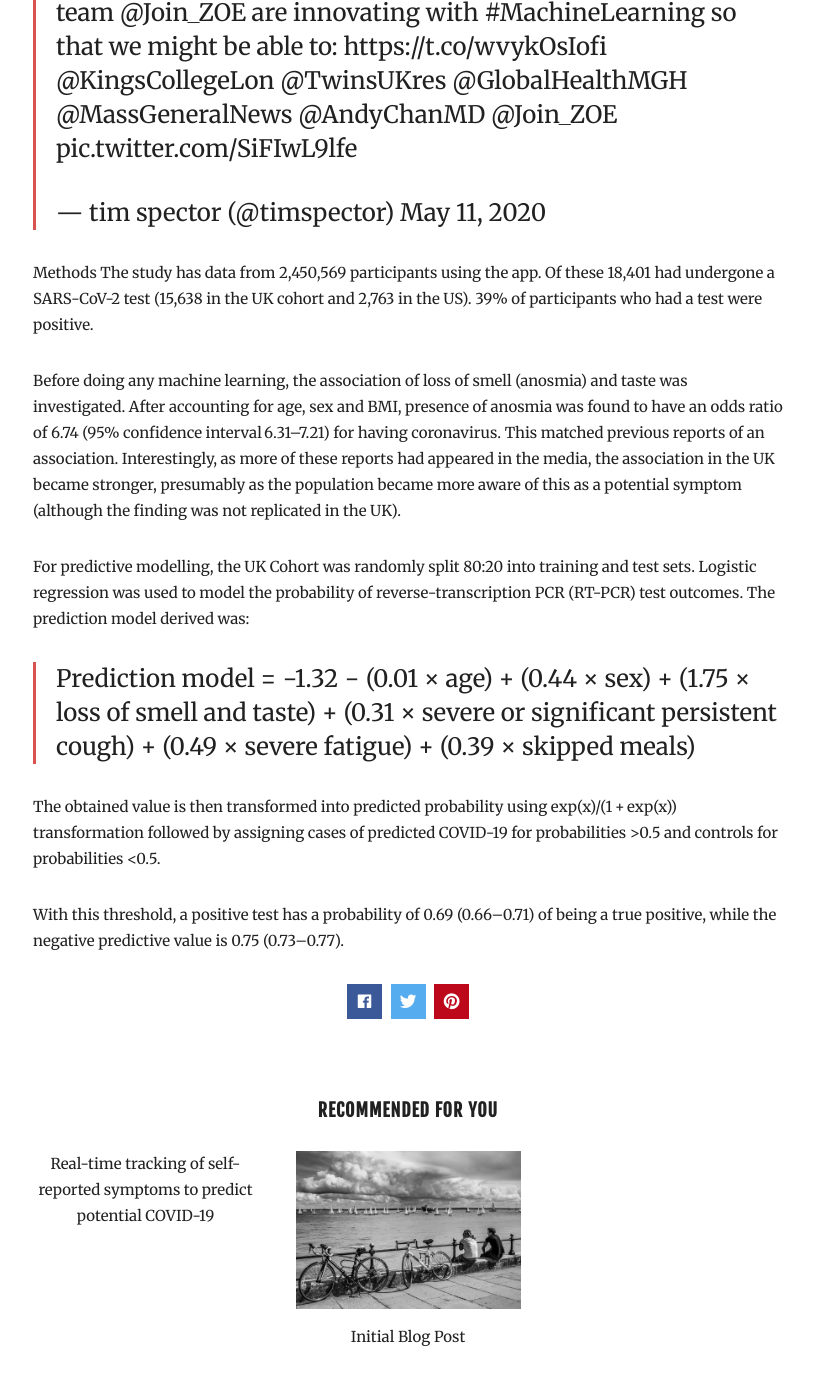
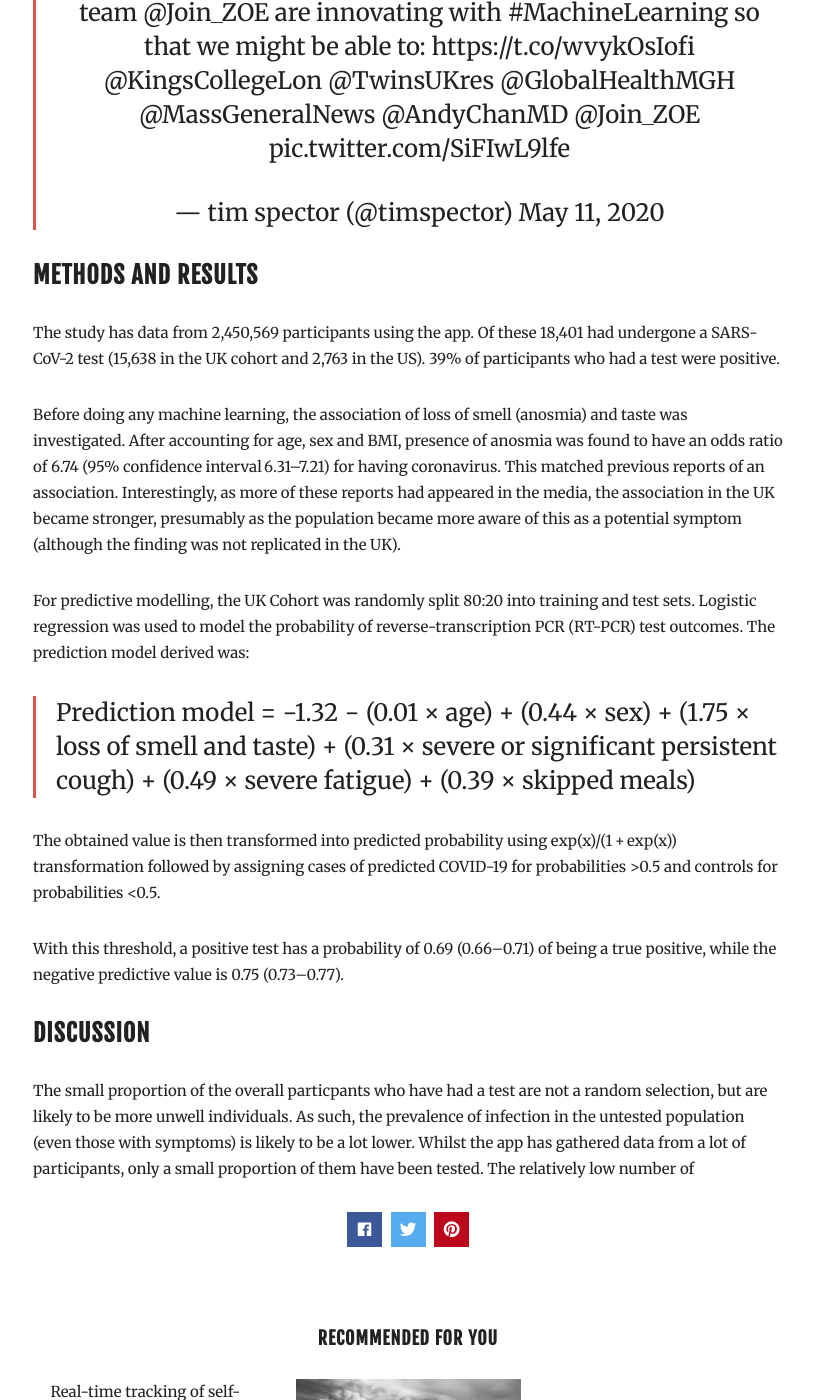
Before and after one commit to gtdalton/gtdalton.github.io, a Jekyll site: the page built from _posts/2020-05-13-Real-time-tracking-of-self-reported-symptoms-to-predict-potential-COVID-19.md, in a window 1280 px wide and 1400 px high, scrolled down 556 px. Shown: the whole window, without its empty margins (232-1046 px from the left). Built offline with Jekyll 4.4.1, drawn with Linux system fonts in a browser that asks for light colours; nearby versions of some CDN libraries; comment, search, counter and statistics services are not loaded.

Commit message:
try to align center

```diff
--- a/_posts/2020-05-13-Real-time-tracking-of-self-reported-symptoms-to-predict-potential-COVID-19.md
+++ b/_posts/2020-05-13-Real-time-tracking-of-self-reported-symptoms-to-predict-potential-COVID-19.md
@@ -7,17 +7,22 @@ tags:   [Logistic Regression]
 ---
 I have been self-reporting symptoms using the COVID Symptom Study App from King's College London, so I was interested to see Tim Spector post on Twitter about a new study in Nature using machine learning to create a model combining symptoms to make predictions about probable infection.
 
-<blockquote class="twitter-tweet"><p lang="en" dir="ltr">Could you predict <a href="https://twitter.com/hashtag/COVID19?src=hash&amp;ref_src=twsrc%5Etfw">#COVID19</a> likelihood without a test? The team <a href="https://twitter.com/Join_ZOE?ref_src=twsrc%5Etfw">@Join_ZOE</a> are innovating with <a href="https://twitter.com/hashtag/MachineLearning?src=hash&amp;ref_src=twsrc%5Etfw">#MachineLearning</a> so that we might be able to: <a href="https://t.co/wvykOsIofi">https://t.co/wvykOsIofi</a> <a href="https://twitter.com/KingsCollegeLon?ref_src=twsrc%5Etfw">@KingsCollegeLon</a> <a href="https://twitter.com/TwinsUKres?ref_src=twsrc%5Etfw">@TwinsUKres</a> <a href="https://twitter.com/GlobalHealthMGH?ref_src=twsrc%5Etfw">@GlobalHealthMGH</a> <a href="https://twitter.com/MassGeneralNews?ref_src=twsrc%5Etfw">@MassGeneralNews</a> <a href="https://twitter.com/AndyChanMD?ref_src=twsrc%5Etfw">@AndyChanMD</a> <a href="https://twitter.com/Join_ZOE?ref_src=twsrc%5Etfw">@Join_ZOE</a> <a href="https://t.co/SiFIwL9lfe">pic.twitter.com/SiFIwL9lfe</a></p>&mdash; tim spector (@timspector) <a href="https://twitter.com/timspector/status/1259789366496542721?ref_src=twsrc%5Etfw">May 11, 2020</a></blockquote> <script async src="https://platform.twitter.com/widgets.js" charset="utf-8"></script>
+<blockquote class="twitter-tweet" align='center'><p lang="en" dir="ltr">Could you predict <a href="https://twitter.com/hashtag/COVID19?src=hash&amp;ref_src=twsrc%5Etfw">#COVID19</a> likelihood without a test? The team <a href="https://twitter.com/Join_ZOE?ref_src=twsrc%5Etfw">@Join_ZOE</a> are innovating with <a href="https://twitter.com/hashtag/MachineLearning?src=hash&amp;ref_src=twsrc%5Etfw">#MachineLearning</a> so that we might be able to: <a href="https://t.co/wvykOsIofi">https://t.co/wvykOsIofi</a> <a href="https://twitter.com/KingsCollegeLon?ref_src=twsrc%5Etfw">@KingsCollegeLon</a> <a href="https://twitter.com/TwinsUKres?ref_src=twsrc%5Etfw">@TwinsUKres</a> <a href="https://twitter.com/GlobalHealthMGH?ref_src=twsrc%5Etfw">@GlobalHealthMGH</a> <a href="https://twitter.com/MassGeneralNews?ref_src=twsrc%5Etfw">@MassGeneralNews</a> <a href="https://twitter.com/AndyChanMD?ref_src=twsrc%5Etfw">@AndyChanMD</a> <a href="https://twitter.com/Join_ZOE?ref_src=twsrc%5Etfw">@Join_ZOE</a> <a href="https://t.co/SiFIwL9lfe">pic.twitter.com/SiFIwL9lfe</a></p>&mdash; tim spector (@timspector) <a href="https://twitter.com/timspector/status/1259789366496542721?ref_src=twsrc%5Etfw">May 11, 2020</a></blockquote> <script async src="https://platform.twitter.com/widgets.js" charset="utf-8"></script>
 
-Methods
+### Methods and Results
+
 The study has data from 2,450,569 participants using the app.  Of these 18,401 had undergone a SARS-CoV-2 test (15,638 in the UK cohort and 2,763 in the US).  39% of participants who had a test were positive.
 
 Before doing any machine learning, the association of loss of smell (anosmia) and taste was investigated.  After accounting for age, sex and BMI, presence of anosmia was found to have an odds ratio of 6.74 (95% confidence interval 6.31–7.21) for having coronavirus.  This matched previous reports of an association.  Interestingly, as more of these reports had appeared in the media, the association in the UK became stronger, presumably as the population became more aware of this as a potential symptom (although the finding was not replicated in the UK).
 
 For predictive modelling, the UK Cohort was randomly split 80:20 into training and test sets.
 Logistic regression was used to model the probability of reverse-transcription PCR (RT-PCR) test outcomes.  The prediction model derived was:
-> Prediction model = −1.32 − (0.01 × age) + (0.44 × sex) + (1.75 × loss of smell and taste) + (0.31 × severe or significant persistent cough) + (0.49 × severe fatigue) + (0.39 × skipped meals)
+>Prediction model = −1.32 − (0.01 × age) + (0.44 × sex) + (1.75 × loss of smell and taste) + (0.31 × severe or significant persistent cough) + (0.49 × severe fatigue) + (0.39 × skipped meals)
 
 The obtained value is then transformed into predicted probability using exp(x)/(1 + exp(x)) transformation followed by assigning cases of predicted COVID-19 for probabilities >0.5 and controls for probabilities <0.5.
 
 With this threshold, a positive test has a probability of 0.69 (0.66–0.71) of being a true positive, while the negative predictive value is 0.75 (0.73–0.77).
+
+### Discussion
+The small proportion of the overall particpants who have had a test are not a random selection, but are likely to be more unwell individuals.  As such, the prevalence of infection in the untested population (even those with symptoms) is likely to be a lot lower.
+Whilst the app has gathered data from a lot of participants, only a small proportion of them have been tested.  The relatively low number of
```
